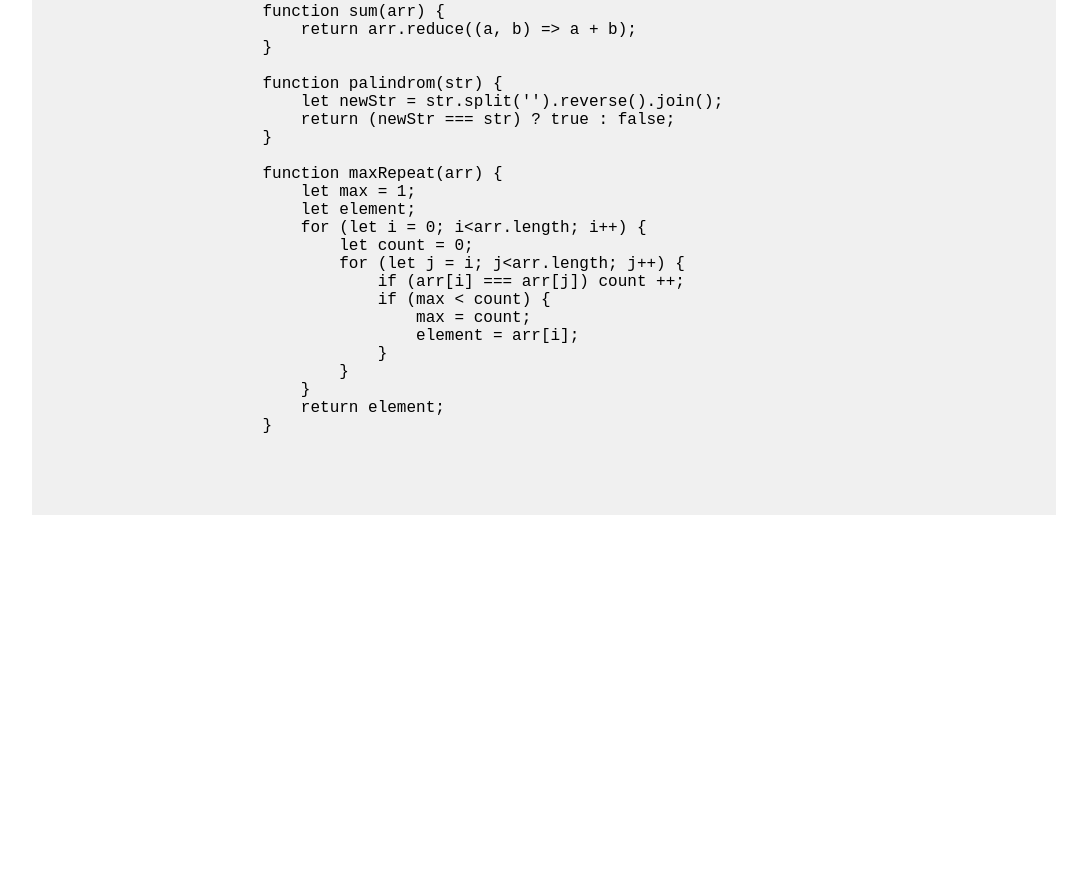
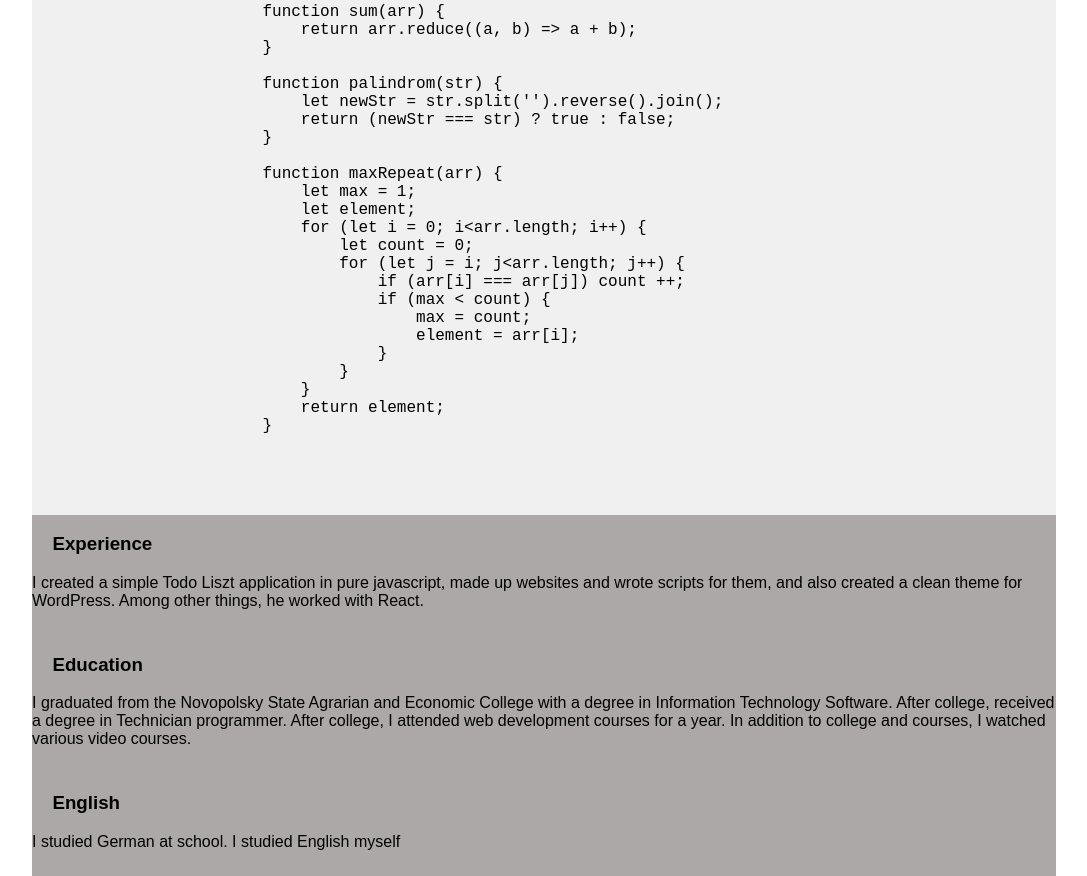
Before and after one commit to Setraiser/rsschool-cv, a plain HTML site: page index.html in a window 1280 px wide. Shown: the part 1047-1923 px from the top of the page, without its empty margins (96-1183 px from the left). Before the commit the page ends 1562 px from the top, so only its background shows below. Drawn offline with Linux system fonts and the light colour scheme.

Commit message:
feat: add experience, education and english

```diff
--- a/index.html
+++ b/index.html
@@ -104,6 +104,34 @@
                 </pre>
             </div>
         </section>
+        <section id="experience">
+            <div class="site-container">
+                <h3>Experience</h3>
+                <p>
+                    I created a simple Todo Liszt application in pure javascript, made up websites and wrote scripts for them,
+                    and also created a clean theme for WordPress. Among other things,
+                    he worked with React.
+                </p>
+            </div>
+        </section>
+        <section id="education">
+            <div class="site-container">
+                <h3>Education</h3>
+                <p>
+                    I graduated from the Novopolsky State Agrarian and Economic College with a degree in Information Technology Software.
+                    After college, received a degree in Technician programmer. After college, I attended web development courses for a year.
+                    In addition to college and courses, I watched various video courses.
+                </p>
+            </div>
+        </section>
+        <section id="english">
+            <div class="site-container">
+                <h3>English</h3>
+                <p>
+                    I studied German at school. I studied English myself
+                </p>
+            </div>
+        </section>
     </main>
     <footer></footer>
 </body>
```
